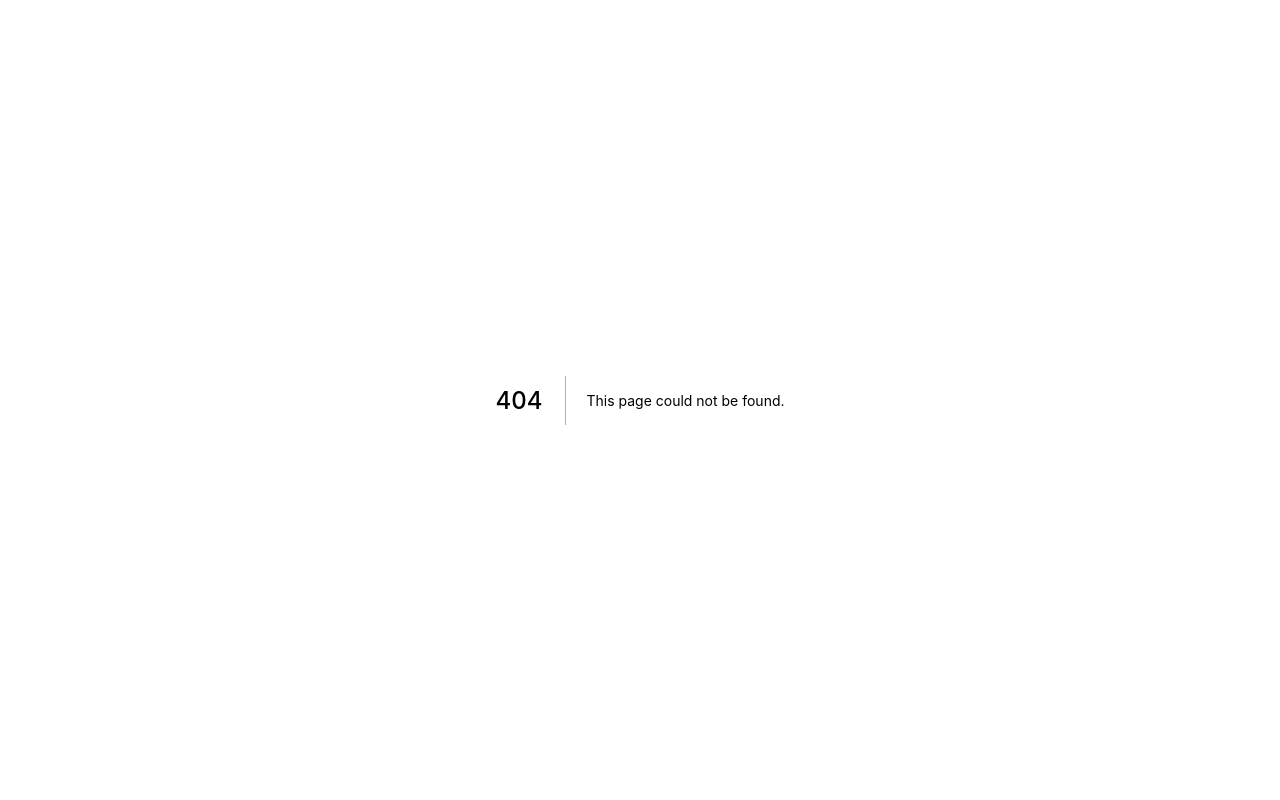
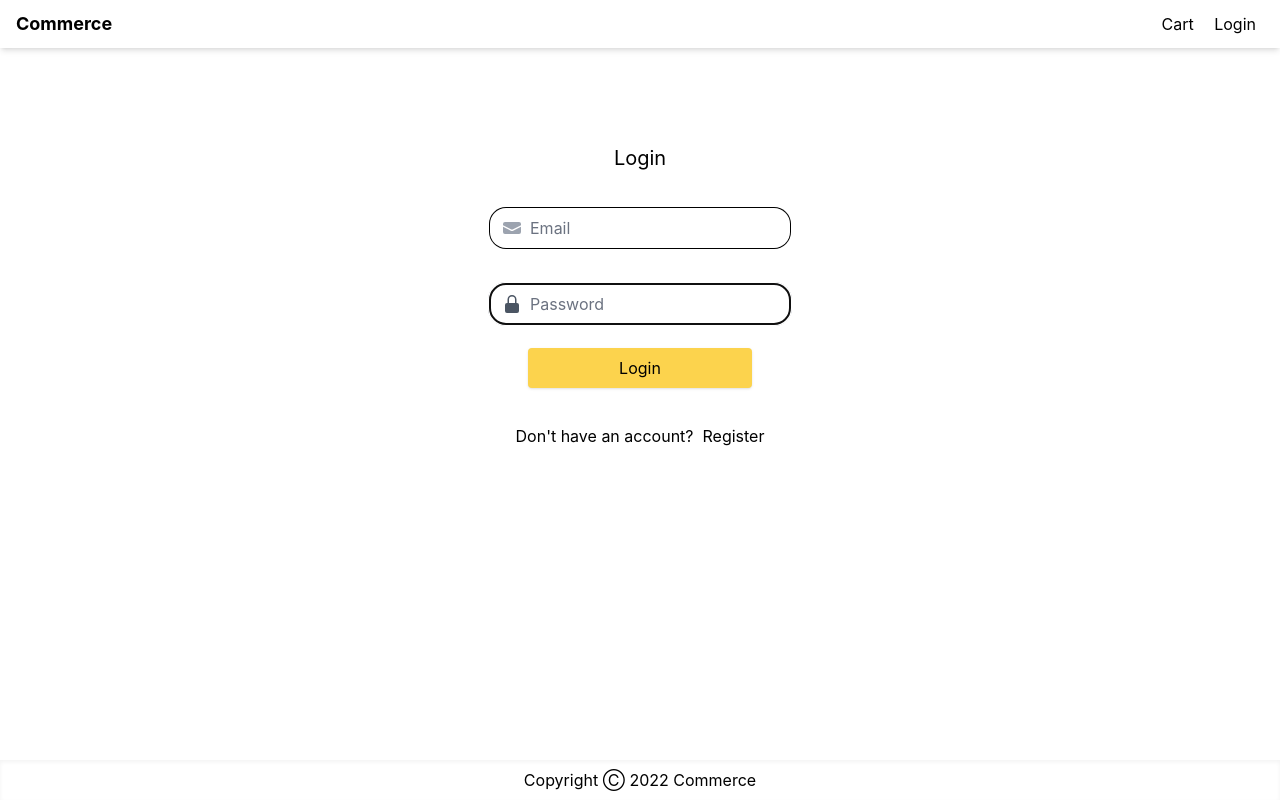
Before and after one commit to khefifi-Adem/e-commerce, a Next.js app: page /login in a window 1280 px wide. Before the commit this address had no page. Built offline with nearby package versions, Linux system fonts and the light colour scheme.

Commit message:
create-login-form

```diff
--- a/package.json
+++ b/package.json
@@ -13,7 +13,8 @@
     "js-cookie": "^3.0.1",
     "next": "12.3.1",
     "react": "18.2.0",
-    "react-dom": "18.2.0"
+    "react-dom": "18.2.0",
+    "react-hook-form": "^7.36.0"
   },
   "devDependencies": {
     "@types/react": "^18.0.20",
--- a/pages/cart.js
+++ b/pages/cart.js
@@ -94,7 +94,7 @@ function CartScreen() {
               </li>
               <li>
                 <button
-                  onClick={() => router.push('/shipping')}
+                  onClick={() => router.push('login?redirect=/shipping')}
                   className="primary-button w-full"
                 >
                   Check Out
--- /dev/null
+++ b/pages/login.js
@@ -0,0 +1,76 @@
+import React from 'react';
+import Layout from '../components/Layout';
+import Link from 'next/link';
+import { EnvelopeIcon, LockClosedIcon } from '@heroicons/react/20/solid';
+import { useForm } from 'react-hook-form';
+
+export default function LoginScreen() {
+  const {
+    register,
+    handleSubmit,
+    formState: { errors },
+  } = useForm();
+
+  const submitHandler = ({ email, password }) => {};
+
+  return (
+    <Layout title="Login">
+      <form
+        className="flex items-center justify-center flex-col gap-5 mx-auto mt-20 max-w-screen-md"
+        onSubmit={handleSubmit(submitHandler)}
+      >
+        <h1 className="mb-4 text-xl">Login</h1>
+
+        <div
+          className={
+            'relative flex items-center text-gray-400 focus-within:text-gray-600'
+          }
+        >
+          <EnvelopeIcon class="w-5 h-5 absolute ml-3 pointer-events-none" />
+          <input
+            id="email"
+            {...register('email', {
+              required: 'Please enter Email',
+              pattern: {
+                value: /^[a-zA-Z0-9_.+-]+@[a-zA-Z0-9-]+.[a-zA-Z0-9-.]+$/i,
+                message: 'Please enter valid Email',
+              },
+            })}
+            placeholder="Email"
+            className="w-full pr-3 pl-10 py-2  placeholder-gray-500 text-black rounded-2xl border-none ring-1 ring-black focus:ring-gray-500 focus:ring-2"
+            autoFocus
+          />
+        </div>
+        {errors.email && (
+          <div className="text-red-500">{errors.email.message}</div>
+        )}
+
+        <div className="relative flex items-center text-gray-400 focus-within:text-gray-600 mb-1 mt-4">
+          <LockClosedIcon class="w-5 h-5 absolute ml-3 pointer-events-none" />
+          <input
+            id="password"
+            {...register('password', {
+              required: 'Please enter password',
+              minLength: { value: 6, message: 'password is more than 5 chars' },
+            })}
+            type="password"
+            placeholder="Password"
+            className="w-90 pr-3 pl-10 py-2  placeholder-gray-500 text-black rounded-2xl border-none ring-1 ring-black focus:ring-gray-500 focus:ring-2"
+            autoFocus
+          />
+        </div>
+        {errors.password && (
+          <div className="text-red-500">{errors.password.message}</div>
+        )}
+        <div className="mb-4 w-full flex items-center justify-center">
+          <button className="primary-button w-56">Login</button>
+        </div>
+
+        <div className="mb-4">
+          Don&apos;t have an account? &nbsp;
+          <Link href="register">Register</Link>
+        </div>
+      </form>
+    </Layout>
+  );
+}
```
Also changed, not shown: 2 other files (tests, documents, lock files or other folders).
